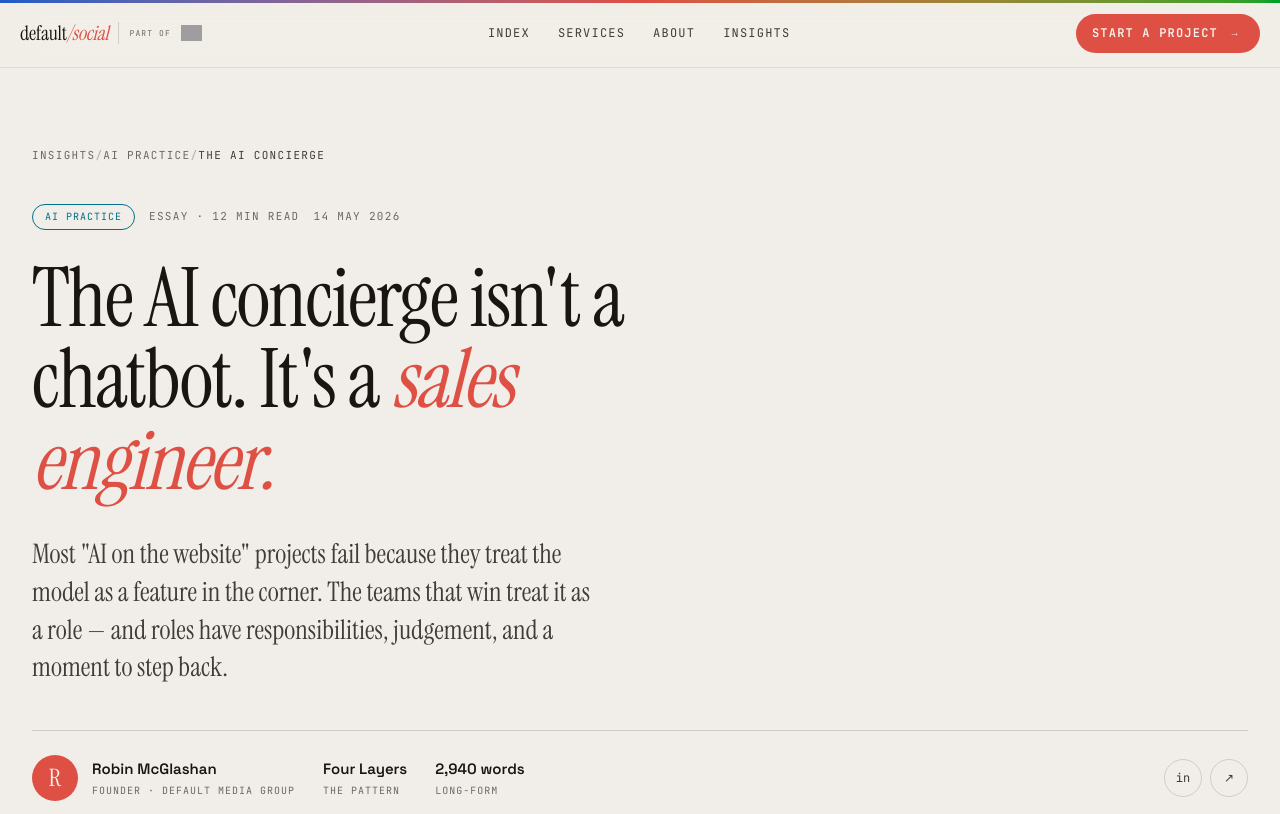
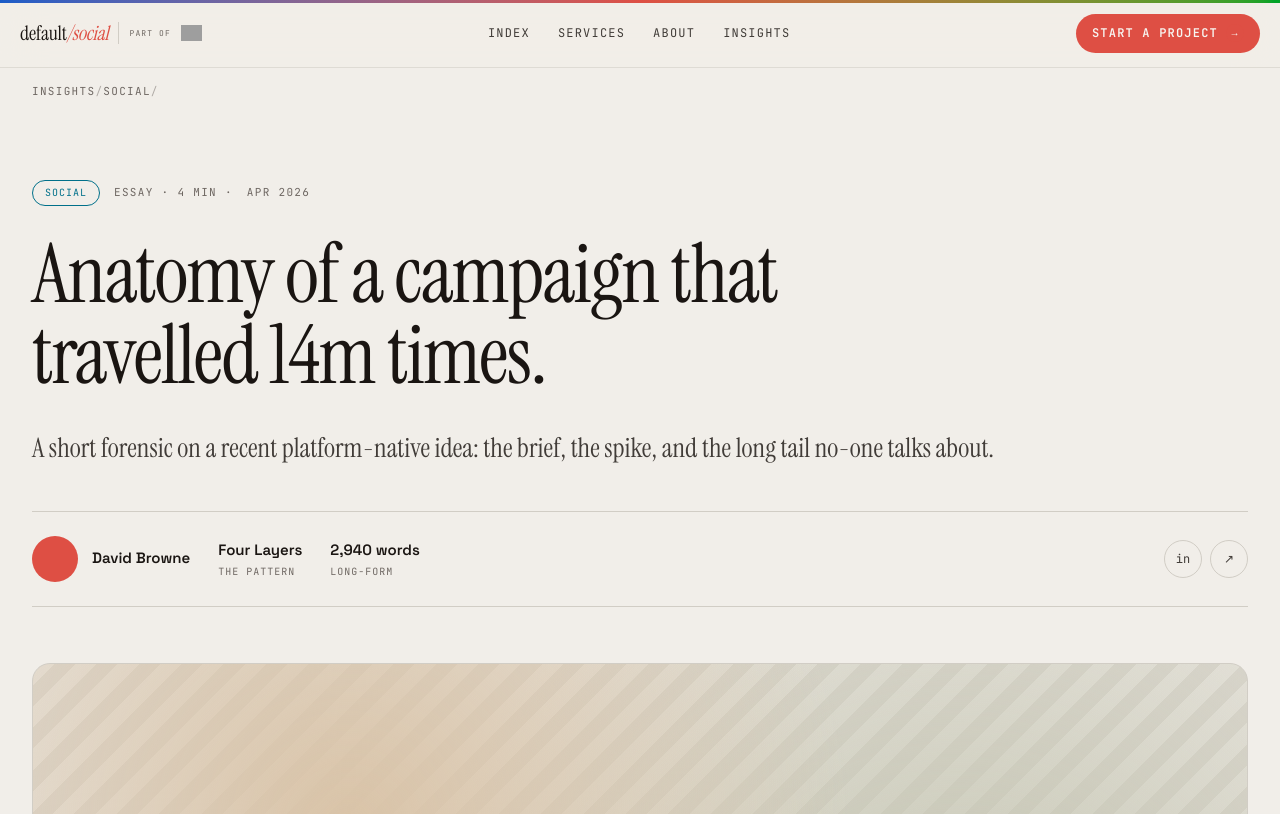
Before and after one commit to Dbrowne14/Default_Social_AI, a Next.js app: page /insights/anatomy-campaign-travelled-14m-times in a window 1280 px wide. Shown: the top 814 px of the page. Built offline with nearby package versions, Linux system fonts and the light colour scheme; grey boxes are pictures that could not be loaded.

Commit message:
Article header final changes

```diff
--- /dev/null
+++ b/components/insights/insightsPage/InsightsArticleBody.tsx
@@ -0,0 +1,11 @@
+import React from 'react'
+
+const InsightsArticleBody = () => {
+  return (
+    <div>
+
+    </div>
+  )
+}
+
+export default InsightsArticleBody
--- a/components/insights/insightsPage/InsightsArticleHeader.tsx
+++ b/components/insights/insightsPage/InsightsArticleHeader.tsx
@@ -1,63 +1,69 @@
+"use client";
+
 import SingleStatBlock from "@/components/ui/SingleStatBlock";
 import SocialsFrame from "@/components/ui/SocialsFrame";
+import { insights } from "@/data/blogData";
+import { usePathname } from "next/navigation";
 
 const InsightsArticleHeader = () => {
+  const pathname = usePathname();
+  const slug = pathname.split("/").pop();
+  const article = insights.find((post) => post.slug === slug);
+
   return (
     <header
       className="pt-nav min-h-screen flex items-center"
       data-screen-label="Article header"
     >
-      <div className="container-custom">
+      <div className="container-thin">
         <nav
-          className="flex items-center gap 2.5 font-mono text-[11px] tracking-[0.12em] uppercase text-muted mb-8 flex-wrap md:no-wrap md:mb-10"
+          className="flex items-center gap 2.5 font-mono text-[11px] tracking-[0.12em] uppercase text-muted mt-4 mb-8 flex-wrap md:no-wrap md:mb-20"
           aria-label="Breadcrumb"
         >
           <a
             href="/insights"
             className="text-muted transition-colors duration-150 ease-in-out hover:text-accent"
           >
-            Insights
+            {pathname.split("/")[1]}
           </a>
           <span className="opacity-[0.5]">/</span>
           <a
             href="/insights"
             className="text-muted transition-colors duration-150 ease-in-out hover:text-accent"
           >
-            AI Practice
+            {article?.tag}
           </a>
           <span className="opacity-[0.5]">/</span>
-          <span className="text-cream-2">The AI concierge</span>
+          <span className="text-accent-deep italic ">{article?.subject}</span>
         </nav>
 
         <div className="max-w-245">
           <div className="flex items-center flex-wrap text-[11px] gap-3.5 font-mono tracking-[0.12em] uppercase text-muted mb-7">
-            <span className="pill-ai">AI Practice</span>
-            <span className="font-mono text-muted">Essay · 12 min read</span>
-            <span className="font-mono text-muted">14 May 2026</span>
+            <span className="pill-ai">{article?.tag}</span>
+            <span className="font-mono text-muted">
+              Essay · {article?.readTime} ·
+            </span>
+            <span className="font-mono text-muted">{article?.date}</span>
           </div>
-          <h1 className="font-serif text-[clamp(40px,6.4vw,88px)] leading-none tracking-[-0.02em] max-w-[16ch]">
-            The AI concierge isn't a chatbot. It's a{" "}
-            <em className="text-accent">sales engineer.</em>
+          <h1 className="font-serif text-[clamp(40px,6.4vw,88px)] leading-none tracking-[-0.02em] max-w-[20ch]">
+           {article?.title}
           </h1>
-          <p className="font-serif text-[clamp(21px,2.1vw,30px)] leading-[1.4] text-cream-2 max-w-[46ch] mt-6 md:mt-8">
-            Most "AI on the website" projects fail because they treat the model
-            as a feature in the corner. The teams that win treat it as a role —
-            and roles have responsibilities, judgement, and a moment to step
-            back.
+          <p className="font-serif text-[clamp(21px,2.1vw,30px)] leading-[1.4] text-cream-2 max-w-[80ch] mt-6 md:mt-8">
+            {article?.excerpt}
           </p>
         </div>
 
         <div className="flex items-center gap-y-4.5 gap-x-7 md:gap-7 flex-wrap mt-8 md:mt-11 py-6 border-y border-line">
           <div className="flex items-center gap-3.5">
             <div className="w-11.5 h-11.5 rounded-[50%] bg-accent text-on-accent font-serif text-[24px] flex items-center justify-center shrink-0">
-              R
+              {article?.authorInitials}
             </div>
             <div className="flex flex-col gap-0.75 ">
               <span className="font-sans font-semibold text-[15px] text-cream">
-                Robin McGlashan
+                {article?.author}
               </span>
               <span className="font-mono text-[10px] tracking-widest uppercase text-muted">
-                Founder · Default Media Group
+                {article?.authorRole}
               </span>
             </div>
           </div>
@@ -65,8 +71,8 @@ const InsightsArticleHeader = () => {
           <SingleStatBlock statsHeader="2,940 words" stat="Long-form" />
 
           <div className="md:ml-auto flex gap-2 ml-0" aria-label="Share">
-            <SocialsFrame link="" logo="in"/>
-            <SocialsFrame link="" logo="↗"/>
+            <SocialsFrame link="" logo="in" />
+            <SocialsFrame link="" logo="↗" />
           </div>
         </div>
 
@@ -80,8 +86,7 @@ const InsightsArticleHeader = () => {
             </span>
           </div>
           <figcaption className="font-mono text-[11px] tracking-[0.06em] text-muted mt-3.5 uppercase">
-            The concierge sits between the brief and the buyer — closer to a
-            sales engineer than a help widget.
+            {article?.imageCaption}
           </figcaption>
         </figure>
       </div>
--- a/data/blogData.ts
+++ b/data/blogData.ts
@@ -33,6 +33,7 @@ export const insights: blogPostProps[] = [
     featured: true,
     date: "May 2026",
     tag: "AI Practice",
+    subject: "The AI Concierge",
     readTime: "12 min",
     title: "The AI concierge isn't a chatbot. It's a sales engineer.",
     excerpt:
@@ -41,6 +42,8 @@ export const insights: blogPostProps[] = [
     author: "Robin McGlashan",
     authorRole: "Founder, Default Media Group",
     slug: "ai-concierge-sales-engineer",
+    imageCaption:
+      "The concierge sits between the brief and the buyer — closer to a sales engineer than a help widget.",
   },
   {
     tag: "Social",
@@ -106,6 +109,7 @@ export const insights: blogPostProps[] = [
 
 export type blogPostProps = {
   featured?: boolean;
+  subject?: string;
   date: string;
   tag: string;
   readTime: string;
@@ -115,4 +119,5 @@ export type blogPostProps = {
   author: string;
   authorRole?: string;
   slug: string;
+  imageCaption?: string;
 };
```
